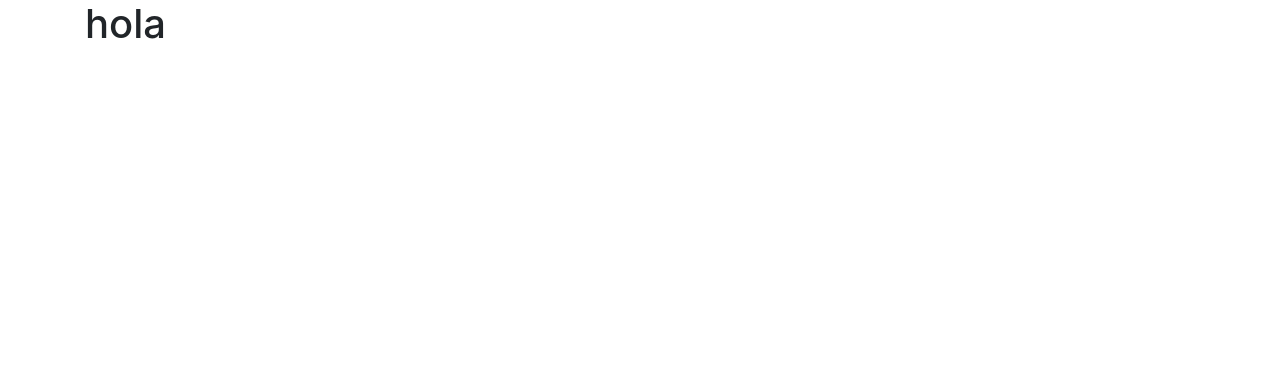
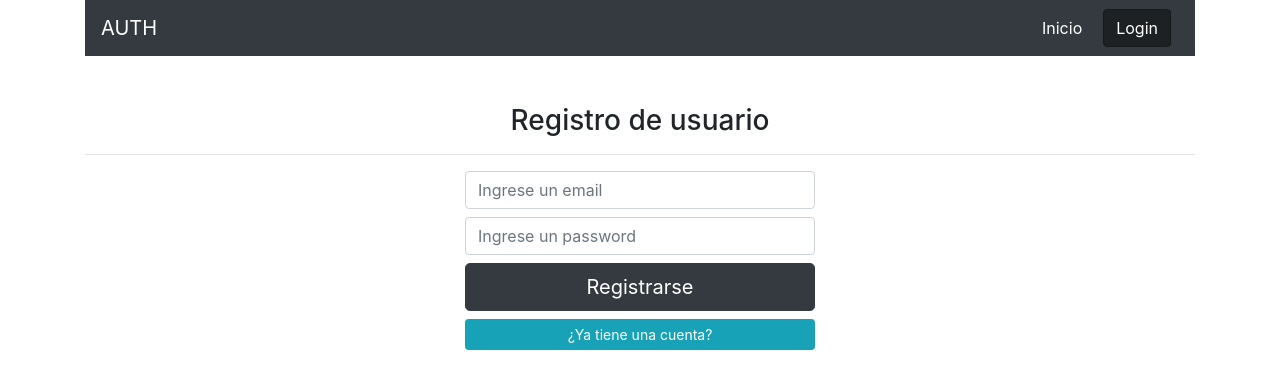
Before and after one commit to lpoletto/login-react-js, a React (Create React App) app: page /login in a window 1280 px wide. Shown: the top 388 px of the page. Built offline with nearby package versions, Linux system fonts and the light colour scheme; no server answers.

Commit message:
Segundo commit

```diff
--- a/src/App.jsx
+++ b/src/App.jsx
@@ -1,11 +1,53 @@
-import React from 'react';
+import React, {useState, useEffect} from 'react';
+import {
+  BrowserRouter,
+  Switch,
+  Route
+} from "react-router-dom";
+import Navbar from './components/Navbar';
+import Login from './components/Login';
+import Admin from './components/Admin';
+import{auth} from './services/firebase';
 
 function App() {
-  return (
-    <div className="container">
-      <h1>hola</h1>
-    </div>
-  );
+  const [firebaseUser, setFirebaseUser] = useState(false); // Nuestro usuario parte en falso
+
+  //Para saber si hay o no un usuario activo
+  useEffect( () => {
+    auth.onAuthStateChanged(user => {
+      console.log(user);
+      if (user) {
+        setFirebaseUser(user);
+      }else{
+        //
+        setFirebaseUser(null);
+      }
+    })
+  }, []);
+
+
+  return firebaseUser !== false ? (
+    <BrowserRouter>
+      <div className="container">
+        <Navbar firebaseUser={firebaseUser}/>
+
+        <Switch>
+          <Route path="/login">
+            <Login/>
+          </Route>
+          <Route path="/admin">
+            <Admin />
+          </Route>
+          <Route path="/">
+            inicio...
+          </Route>
+        </Switch>
+      </div>
+
+    </BrowserRouter>
+  ) : (
+    <p>Cargando...</p>
+  )
 }
 
 export default App;
--- /dev/null
+++ b/src/components/Admin.jsx
@@ -0,0 +1,37 @@
+import React, {useEffect, useState} from 'react';
+import {auth} from '../services/firebase';
+import {withRouter} from 'react-router-dom';
+
+
+
+const Admin = (props) => {
+    // Estados
+    const[usuario, setUsuario] = useState(null);
+
+
+    useEffect( () =>{
+        if (auth.currentUser) {
+            console.log('existe un usuario');
+            setUsuario(auth.currentUser);
+        }else{
+            console.log('no existe el usuario');
+            setUsuario(null);
+            props.history.push('/login');
+        }
+    }, [props.history]);
+
+
+    return (
+        <div>
+            <h2>Rutas protegidas</h2>
+            {
+                usuario && (
+                    <h3>{usuario.email}</h3>
+                )
+            }
+
+        </div>
+    )
+}
+
+export default withRouter(Admin);
--- /dev/null
+++ b/src/components/Login.jsx
@@ -0,0 +1,174 @@
+import React, {useState, useCallback} from 'react';
+import {auth, db} from '../services/firebase';
+import {withRouter} from 'react-router-dom';
+
+
+const Login = (props) => {
+    // Estados
+    const [email, setEmail] = useState('');
+    const [password, setPassword] = useState('');
+    const [error, setError] = useState(null);
+    const [esRegistro, setEsRegistro] = useState(true);
+
+
+    //funciones
+    const handleSubmit = e => {
+        e.preventDefault();
+
+        if(!email.trim()){
+            //console.log('Ingrese email');
+            setError('Ingrese email');
+            return;
+        }
+
+        if(!password.trim()){
+            //console.log('Ingrese contraseña');
+            setError('Ingrese contraseña');
+            return;
+        }
+
+        if(password.length < 6){
+            //console.log('Password debe tener al menos 6 carácteres');
+            setError('La contraseña debe tener al menos 6 carácteres');
+            return;
+        }
+
+        console.log('pasando todas las validaciones...');
+        setError(null);
+
+        if(esRegistro){
+            registrar();
+        }else{
+            login();
+        }
+
+    }
+
+
+    const login = useCallback( async() => {
+        try {
+            const res = await auth.signInWithEmailAndPassword(email, password);
+            //console.log(res.user);
+
+            // Reiniciamos los estados
+            setEmail('');
+            setPassword('');
+            setError(null);
+
+            // Redirecionamos a la pagina de Administador
+            setInterval(() => {
+                props.history.push('/admin');
+            }, 1000)
+
+        } catch (error) {
+            console.log(error);
+            console.log(error.code);
+            if (error.code === 'auth/user-not-found') {
+                setError('El email no existe');
+            }
+
+            if (error.code === 'auth/invalid-email') {
+                setError('Email no válido');
+            }
+
+            if (error.code === 'auth/wrong-password') {
+                setError('La constraseña es incorrecta');
+            }
+        }
+    }, [email, password, props.history]);
+
+
+    const registrar = useCallback( async() => {
+        try {
+            // registramos un nuevo usuario
+            const res = await auth.createUserWithEmailAndPassword(email, password);
+            //console.log(res.user);
+
+            // Guardamos en Firebase: creamos una bbdd llamada 'usuarios' y guardamos el usuario
+            await db.collection('usuarios').doc(res.user.email).set({
+                email : res.user.email,
+                uid : res.user.uid
+            })
+
+            // Reiniciamos los estados
+            setEmail('');
+            setPassword('');
+            setError(null);
+
+            // Redirecionamos a la pagina de login
+            setInterval(() => {
+                props.history.push('/admin');
+            }, 1000)
+
+
+        } catch (error) {
+            console.log(error.code);
+            if (error.code === 'auth/invalid-email') {
+                setError('Email no válido');
+            }
+
+            if (error.code === 'auth/email-already-in-use') {
+                setError('El email ya está registrado');
+            }
+        }
+    }, [email, password, props.history]);
+
+
+    return (
+        <div className="mt-5">
+            <h3 className="text-center">
+                {
+                    esRegistro ? 'Registro de usuario' : 'Iniciar sesión'
+                }
+            </h3>
+            <hr/>
+
+            <div className="row justify-content-center">
+                <div className="col-12 col-sm-8 col-md-6 col-xl-4">
+                    <form onSubmit={handleSubmit}>
+                        {
+                            error && (
+                                <div className="alert alert-danger">
+                                    {error}
+                                </div>
+                            )
+                        }
+                        <input
+                            type="email"
+                            className="form-control mb-2"
+                            placeholder="Ingrese un email"
+                            onChange={ e => setEmail(e.target.value) }
+                            value={email}
+                        />
+
+                        <input
+                            type="password"
+                            className="form-control mb-2"
+                            placeholder="Ingrese un password"
+                            onChange = { e => setPassword(e.target.value) }
+                            value={password}
+                        />
+
+                        <button className="btn btn-dark btn-lg btn-block" type="submit">
+                            {
+                                esRegistro ?  'Registrarse' : 'Accerder'
+                            }
+                        </button>
+
+                        <button
+                            className="btn btn-info btn-sm btn-block"
+                            type="button"
+                            onClick={() => setEsRegistro(!esRegistro)}
+                        >
+                            {
+                                esRegistro ? '¿Ya tiene una cuenta?' : '¿No tiene una cuenta?'
+                            }
+                        </button>
+                    </form>
+                </div>
+            </div>
+        </div>
+    )
+}
+
+export default withRouter(Login); // withRouter: Nos va a generar props, history.push
--- /dev/null
+++ b/src/components/Navbar.jsx
@@ -0,0 +1,53 @@
+import React from 'react';
+import {Link, NavLink} from 'react-router-dom';
+import {auth} from '../services/firebase';
+import {withRouter} from 'react-router-dom';
+
+
+const Navbar = (props) => {
+
+    const cerrarSesion = () => {
+        auth.signOut()
+            .then( ()=>{
+                props.history.push('/login');
+            })
+    }
+
+
+    return (
+        <div className="navbar navbar-dark bg-dark">
+            <Link to="/" className="navbar-brand">AUTH</Link>
+
+            <div>
+                <div className="d-flex">
+                    <NavLink to="/" exact className="btn btn-dark mr-2">
+                        Inicio
+                    </NavLink>
+                    {
+                        props.firebaseUser !== null ? (
+                            <NavLink to="/admin" exact className="btn btn-dark mr-2">
+                                Admin
+                            </NavLink>
+                        ) : null
+                    }
+                    {
+                        props.firebaseUser !== null ? (
+                            <button
+                                className="btn btn-warning mr-2"
+                                onClick={()=>cerrarSesion()}
+                            >
+                                Cerrar sesión
+                            </button>
+                        ) : (
+                            <NavLink to="/login" exact className="btn btn-dark mr-2">
+                                Login
+                            </NavLink>
+                        )
+                    }
+                </div>
+            </div>
+        </div>
+    )
+}
+
+export default withRouter(Navbar);
--- /dev/null
+++ b/src/services/firebase.js
@@ -0,0 +1,22 @@
+import app from 'firebase/app';
+import 'firebase/firestore';
+import 'firebase/auth';
+
+// Your web app's Firebase configuration
+const firebaseConfig = {
+    apiKey: "AIzaSyA5ZsYlbNwbBloy5eXShB6AFO1KxifSFM8",
+    authDomain: "lista-tareas-206b2.firebaseapp.com",
+    databaseURL: "https://lista-tareas-206b2.firebaseio.com",
+    projectId: "lista-tareas-206b2",
+    storageBucket: "lista-tareas-206b2.appspot.com",
+    messagingSenderId: "93445701556",
+    appId: "1:93445701556:web:e2efe2b004b2ca8eec7ce1"
+};
+// Initialize Firebase
+app.initializeApp(firebaseConfig);
+
+
+const db = app.firestore();
+const auth = app.auth(); // metodos para el login
+
+export {db, auth}
```
